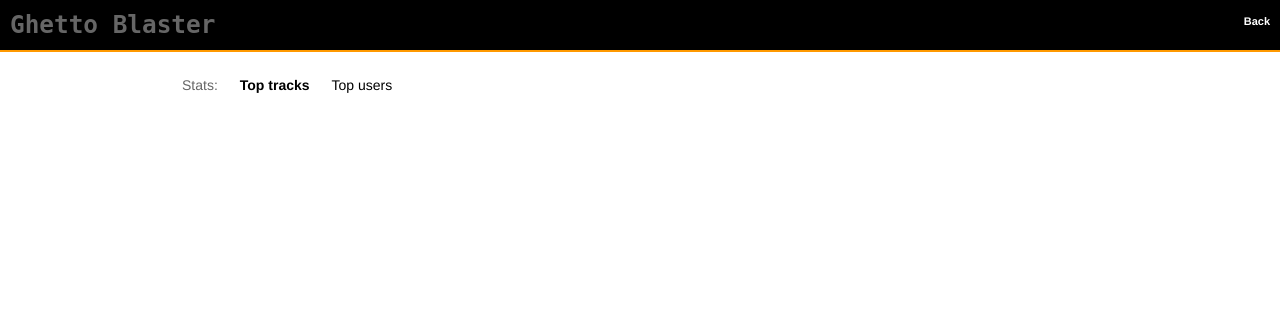
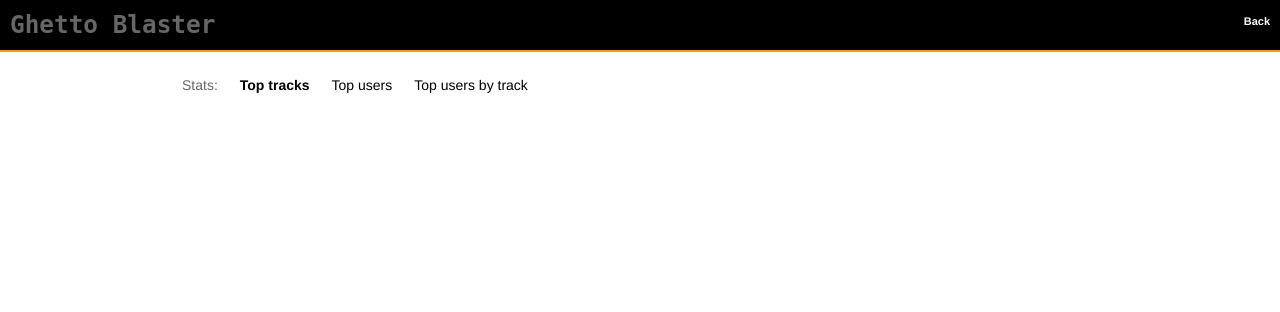
Before and after one commit to orangespaceman/ghetto-blaster, a PHP site: page /stats/index.php in a window 1280 px wide. Shown: the top 312 px of the page. Run offline with PHP 8.4, Linux system fonts and the light colour scheme; some libraries are stand-ins or nearby versions.

Commit message:
Added a new stats method

```diff
--- a/_includes/php/Stats.php
+++ b/_includes/php/Stats.php
@@ -21,7 +21,7 @@ class Stats {
 		'top-tracks' => 'TopTracks',
 		'top-users' => 'TopUsers',
 //		'top-tracks-by-user' => 'TopTracksByUser',
-//		'top-users-by-track' => 'TopUsersByTrack',
+		'top-users-by-track' => 'TopUsersByTrack',
 //		'plays-by-month' =>'TopTracks',
 //		'top-tracks-by-month' => 'TopTracks',
 //		'top-users-by-month' => 'TopTracks'
@@ -115,7 +115,11 @@ class Stats {
 				'values' => array(),
 			);
 			//foreach($stats as $skey => $svalue){
-				$data['values'][] = $stat;
+				if (is_array($stat)) {
+					$data['values'] = $stat;
+				} else {
+					$data['values'][] = $stat;
+				}
 			//}
 			$chartData[] = $data;
 		}
@@ -231,8 +235,11 @@ class Stats {
 	 *
 	 */
 	protected function getTopUsersByTrack() {
+
+		$limit = 7;
+
+
 		$tracks = array();
-		$users = array();
 
 		// loop through all played tracks
 		foreach($this->log as $lineNum => $line) {
@@ -247,23 +254,57 @@ class Stats {
 
 
 				// condition : if track has already been added to the array, add count
-				if (!array_key_exists($track, $tracks)) {
-					$tracks[$track] = array();
+				if (array_key_exists($track, $tracks)) {
+					$tracks[$track]++;
+
+				// new track, add to array
+				} else {
+					$tracks[$track] = 1;
 				}
-				if (!array_key_exists($user, $tracks[$track])) {
-					if (count($tracks[$track]) < 2)
-					$tracks[$track][$user] = 0;
-				}
-				if (isset($tracks[$track][$user]))
-				$tracks[$track][$user]++;
 			}
 		}
 
 		arsort($tracks);
-		$tracks = array_slice($tracks, 0, 10);
-		$categories = array('Top Tracks');
-		$categories2 = array(null);
+		$tracks = array_slice($tracks, 0, $limit);
+		$categories = array_keys($tracks);
+		$categories2 = array();
+		$categories2 = array_pad($categories2, $limit, null);
 
-		return $this->buildFlashVars($tracks, $categories, $categories2, 'Top Tracks By User');
+		// got tracks, start on users
+		$users = array();
+
+
+		// loop through all played tracks
+		foreach($this->log as $lineNum => $line) {
+
+			// if the line refers to playing a track
+			if (strpos($line, "played the file '") !== false) {
+
+				// track is after `played the file '` until closing `'`
+				$start = strpos($line, "played the file '")+17;
+				$end = strpos($line, "' - ") - $start;
+				$track = substr($line, $start, $end);
+				$user = substr($line, 0, strpos($line, ' '));
+
+				// if track is one of the top ones
+				if (in_array($track, $categories)) {
+
+					// if user doesn't exist, start them
+					if (!array_key_exists($user, $users)) {
+						$users[$user] = array();
+						$users[$user] = array_pad($users[$user], $limit, 0);
+					}
+
+					// get the track position in the categories array
+					$key = array_search($track, $categories);
+					$users[$user][$key]++;
+				}
+			}
+		}
+
+		$users = array_slice($users, 0, $limit);
+
+		//
+		return $this->buildFlashVars($users, $categories, $categories2, 'Top Tracks By User');
 	}
 }
```
